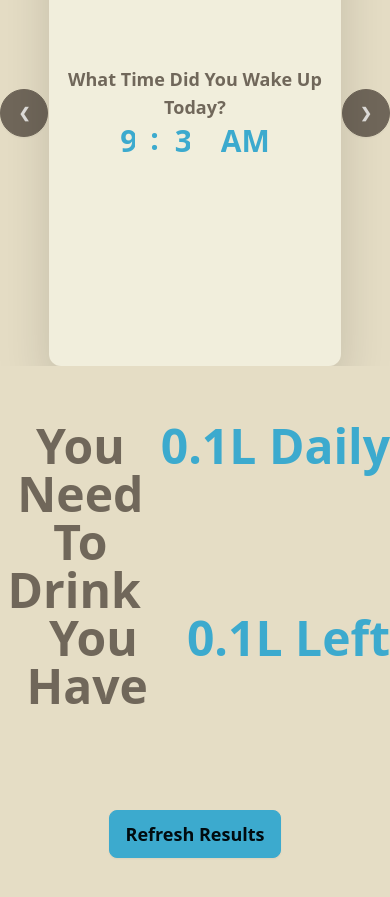
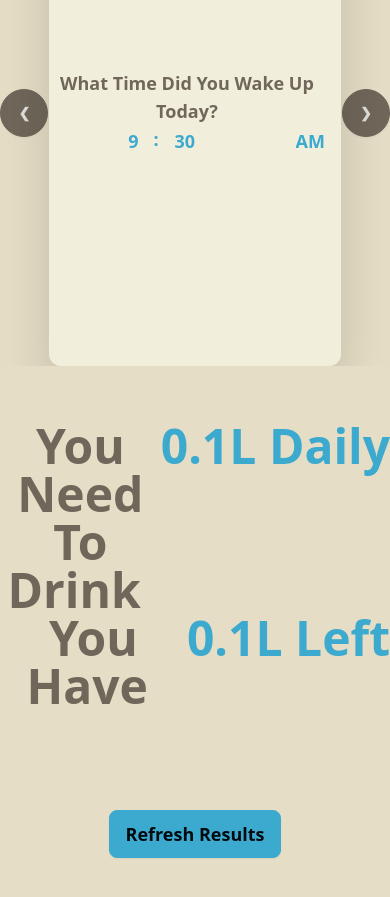
Before and after one commit to KhyleSewpersaud/water-watch, a React (Vite) app in the folder front-end/: page / in a window 390 px wide. Shown: the part 1260-2157 px from the top of the page. Built offline with nearby package versions, Linux system fonts and the light colour scheme.

Commit message:
Timer Picker fix attempt

```diff
--- a/front-end/src/components/TimePicker.jsx
+++ b/front-end/src/components/TimePicker.jsx
@@ -19,9 +19,9 @@ function TimePicker(props) {
         max="12"
         value={hour}
         onChange={hourChange}
-        className="input input-bordered w-1/6 text-lightblue font-bold sm:text-7xl text-3xl text-end border-0 h-fit bg-transparent"
+        className="input input-bordered sm:w-1/6 text-lightblue font-bold sm:text-7xl text-lg text-end border-0 h-fit bg-transparent"
       />
-      <label className="font-semibold sm:text-7xl text-3xl sm:mb-3 mb-1 text-lightblue">:</label>
+      <label className="font-semibold sm:text-7xl text-lg sm:mb-3 mb-1 text-lightblue">:</label>
 
       <input
         type="number"
@@ -30,14 +30,14 @@ function TimePicker(props) {
         max="59"
         value={minute}
         onChange={minuteChange}
-        className="input input-bordered w-1/6 text-lightblue font-bold sm:text-7xl text-3xl text-start border-0 h-fit bg-transparent"
+        className="input input-bordered sm:w-1/6 text-lightblue font-bold sm:text-7xl text-lg text-start border-0 h-fit bg-transparent"
       />
 
       <select
         id="period"
         value={period}
         onChange={periodChange}
-        className="input input-bordered text-lightblue font-bold sm:text-7xl text-3xl text-start border-0 h-fit bg-transparent"
+        className="input input-bordered text-lightblue font-bold sm:text-7xl text-lg text-start border-0 h-fit bg-transparent"
       >
         <option value="AM">AM</option>
         <option value="PM">PM</option>
```
